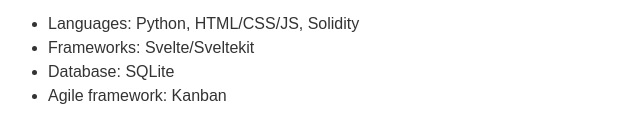
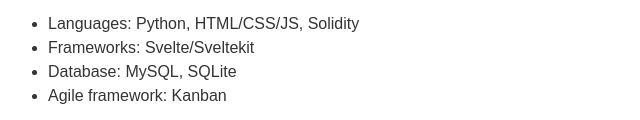
Before and after one commit to KELs7/resume, a plain HTML site: page index.html in a window 1280 px wide. Shown: the part 1063-1183 px from the top of the page, 220-860 px from the left. Drawn offline with nearby package versions, Linux system fonts and the light colour scheme.

Commit message:
Update index.html
added MySQL to the list of databases I have worked with

```diff
--- a/index.html
+++ b/index.html
@@ -226,7 +226,7 @@
             <ul>
                 <li>Languages: Python, HTML/CSS/JS, Solidity</li>
                 <li>Frameworks: Svelte/Sveltekit</li>
-                <li>Database: SQLite</li>
+                <li>Database: MySQL, SQLite</li>
                 <li>Agile framework: Kanban</li>
             </ul>
             <!--ul>
```
